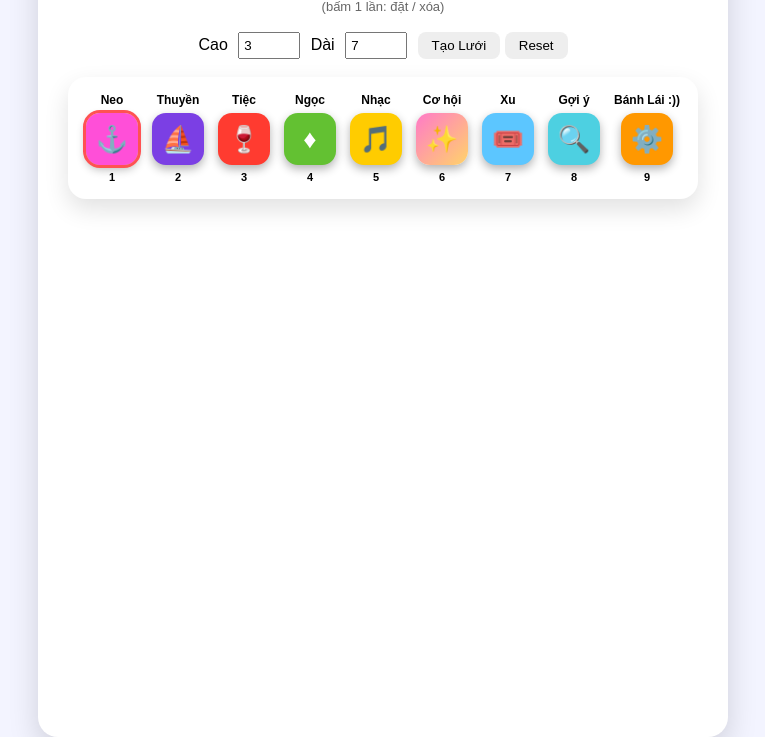
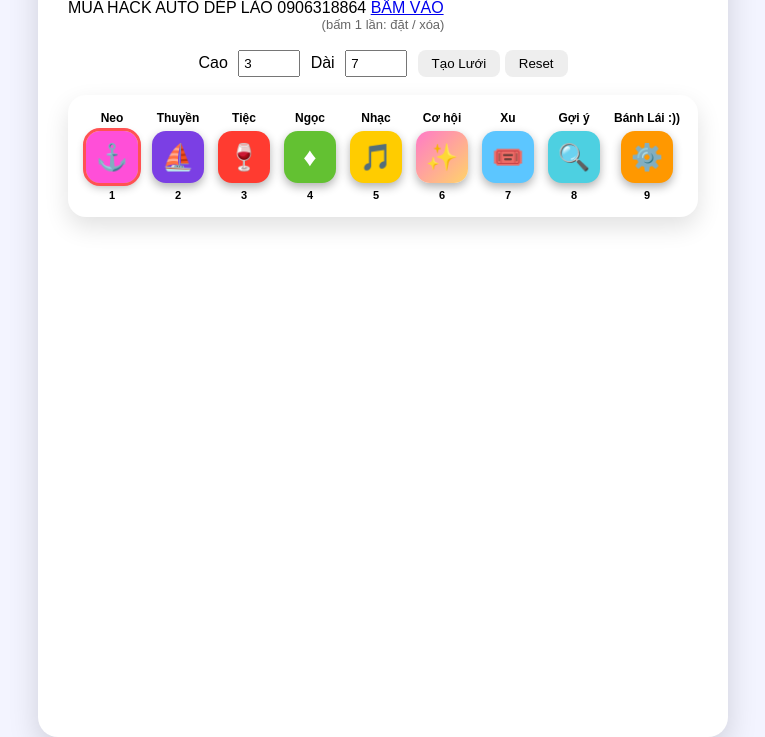
Before and after one commit to PHUONGIOSVIET/puzzle-web-backend, a website: page index.html in a window 1280 px wide. Shown: the part 103-840 px from the top of the page, without its empty margins (257-1022 px from the left). Drawn offline with Linux system fonts and the light colour scheme.

Commit message:
Add files via upload

```diff
--- a/index.html
+++ b/index.html
@@ -2,7 +2,7 @@
 <html lang="vi">
 <head>
 <meta charset="UTF-8">
-<title>PLAYTOGETHER X IOSVIET</title>
+<title>PLAYTOGETHER X IOSVIET  MUA HACK AUTO BẤM VÀO https://t.me/PHUONGIOSVIET</title>
 
 <style>
 /* ===== BODY ===== */
@@ -142,6 +142,13 @@ body{
 <div class="wrapper">
 
   <div class="title">PLAYTOGETHER X IOSVIET</div>
+  <div class="promo">
+  <span>MUA HACK AUTO DÉP LÀO 0906318864</span>
+  <a href="https://t.me/PHUONGIOSVIET" target="_blank" class="promo-btn">
+    BẤM VÀO
+  </a>
+</div>
+
   <div class="subtitle">(bấm 1 lần: đặt / xóa)</div>
 
   <!-- CONTROLS -->
```
